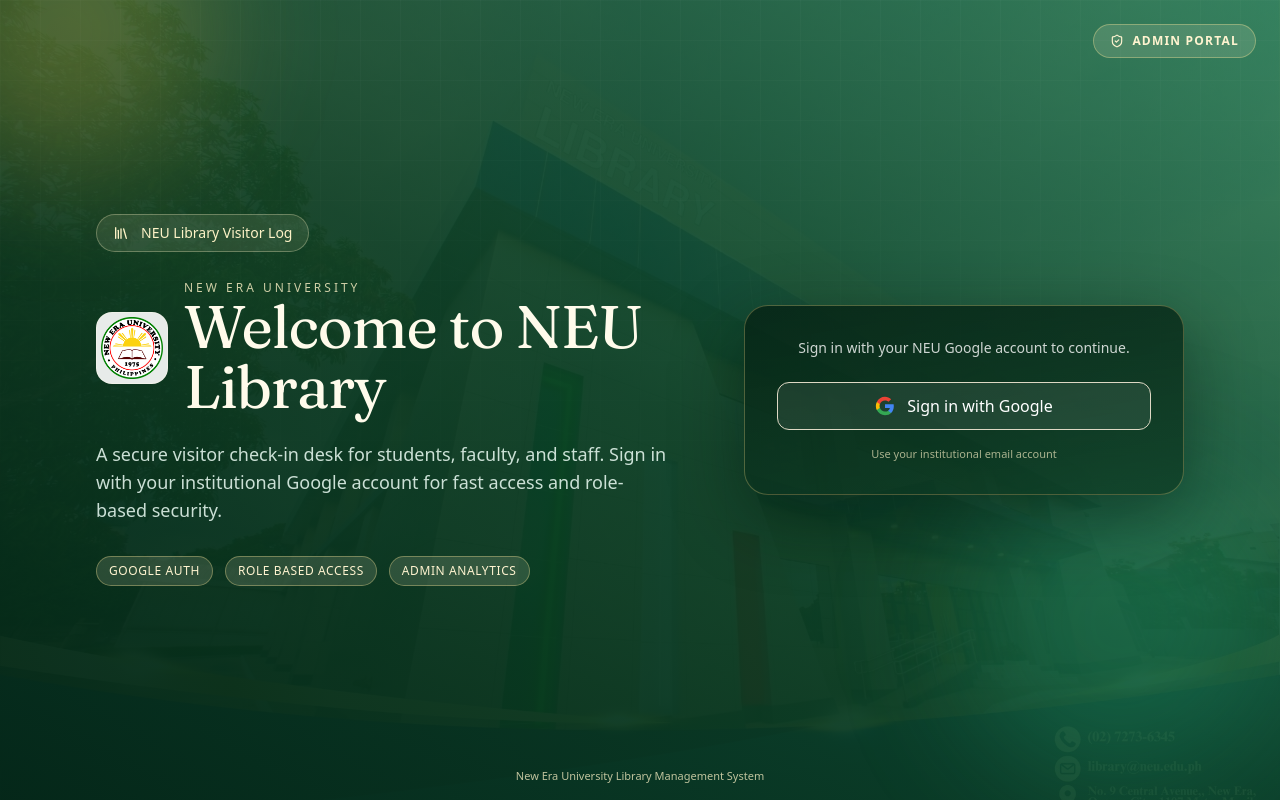
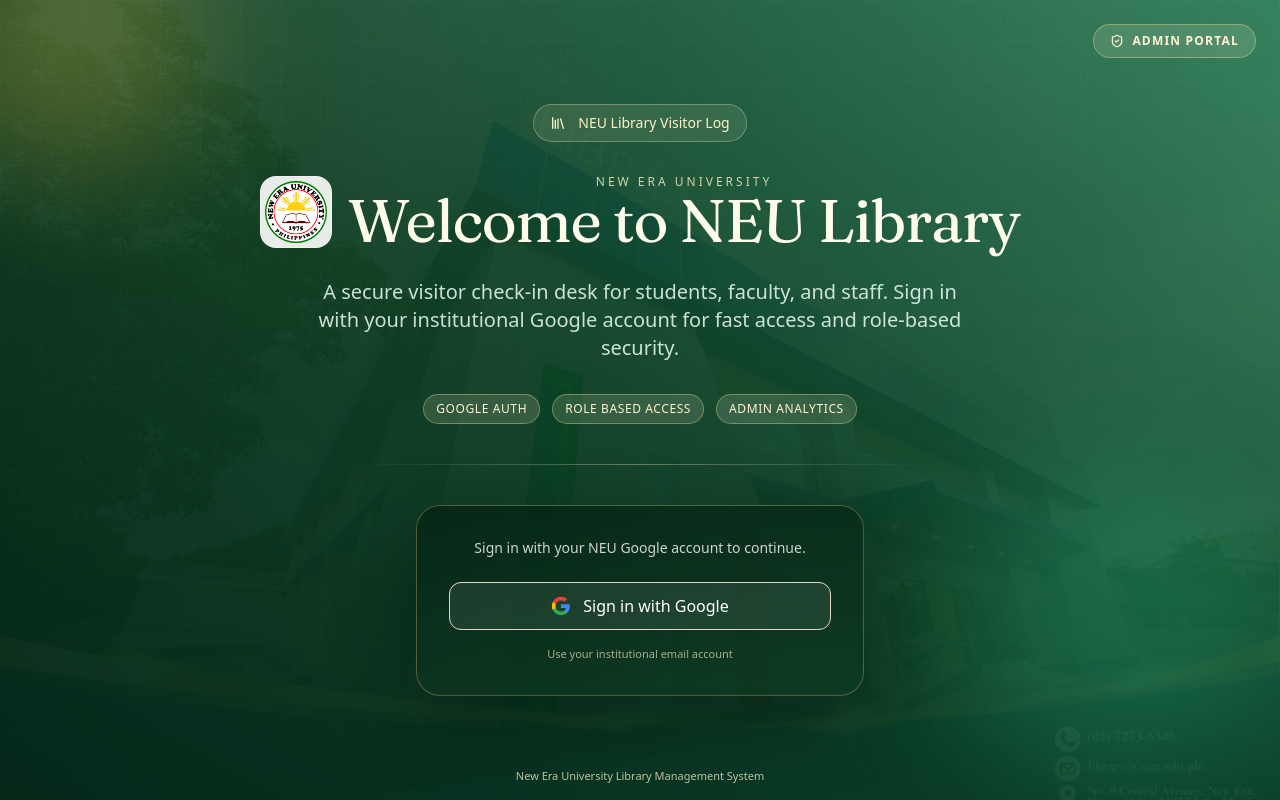
Before and after one commit to 5ky-lark/NEU-library-log-google-OAuth2.0, a Next.js app: page / in a window 1280 px wide. Built offline with nearby package versions, Linux system fonts and the light colour scheme.

Commit message:
Update: latest Copilot changes

```diff
--- a/src/app/page.tsx
+++ b/src/app/page.tsx
@@ -34,14 +34,14 @@
         </Link>
       </div>
 
-      <div className="relative z-10 mx-auto grid min-h-screen w-full max-w-6xl items-center gap-12 px-4 py-16 lg:grid-cols-[minmax(0,1fr)_440px] lg:px-8 lg:py-24">
-        <section className="animate-fade-in text-white max-w-2xl mx-auto lg:mx-0 text-center lg:text-left">
+      <div className="relative z-10 mx-auto flex min-h-screen w-full max-w-4xl flex-col items-center justify-center px-4 py-20 text-center">
+        <section className="animate-fade-in text-white max-w-3xl">
           <div className="inline-flex items-center gap-3 rounded-full border border-amber-100/30 bg-amber-100/10 px-4 py-2 text-sm text-amber-100">
             <Library className="h-4 w-4" />
             NEU Library Visitor Log
           </div>
 
-          <div className="mt-7 flex items-center justify-center lg:justify-start gap-4">
+          <div className="mt-8 flex items-center justify-center gap-4">
             <Image
               src={neuLogo}
               alt="New Era University logo"
@@ -60,18 +60,20 @@
             </div>
           </div>
 
-          <p className="mt-6 max-w-xl mx-auto lg:mx-0 text-base leading-relaxed text-emerald-50/85 md:text-lg">
+          <p className="mt-7 mx-auto max-w-2xl text-base leading-relaxed text-emerald-50/85 md:text-xl">
             A secure visitor check-in desk for students, faculty, and staff. Sign in with your institutional Google account for fast access and role-based security.
           </p>
 
-          <div className="mt-8 flex flex-wrap justify-center lg:justify-start gap-3 text-xs uppercase tracking-wider text-amber-100/85">
+          <div className="mt-8 flex flex-wrap justify-center gap-3 text-xs uppercase tracking-wider text-amber-100/85">
             <span className="brand-pill rounded-full px-3 py-1.5">Google Auth</span>
             <span className="brand-pill rounded-full px-3 py-1.5">Role Based Access</span>
             <span className="brand-pill rounded-full px-3 py-1.5">Admin Analytics</span>
           </div>
         </section>
 
-        <section className="animate-slide-up flex justify-center lg:justify-end">
+        <div className="my-10 h-px w-full max-w-xl bg-gradient-to-r from-transparent via-amber-100/35 to-transparent" />
+
+        <section className="animate-slide-up w-full flex justify-center">
           <CheckInForm />
         </section>
       </div>
```
